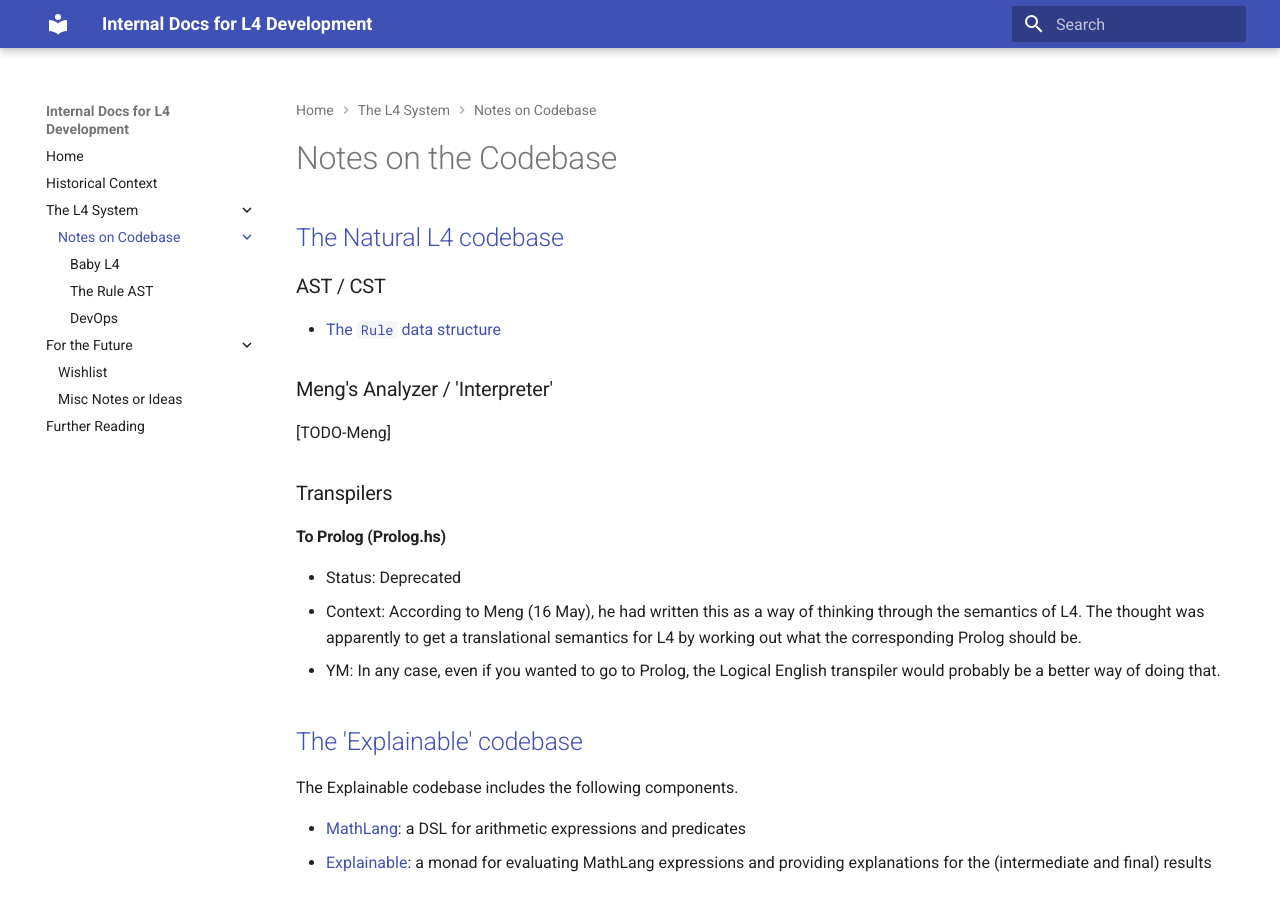
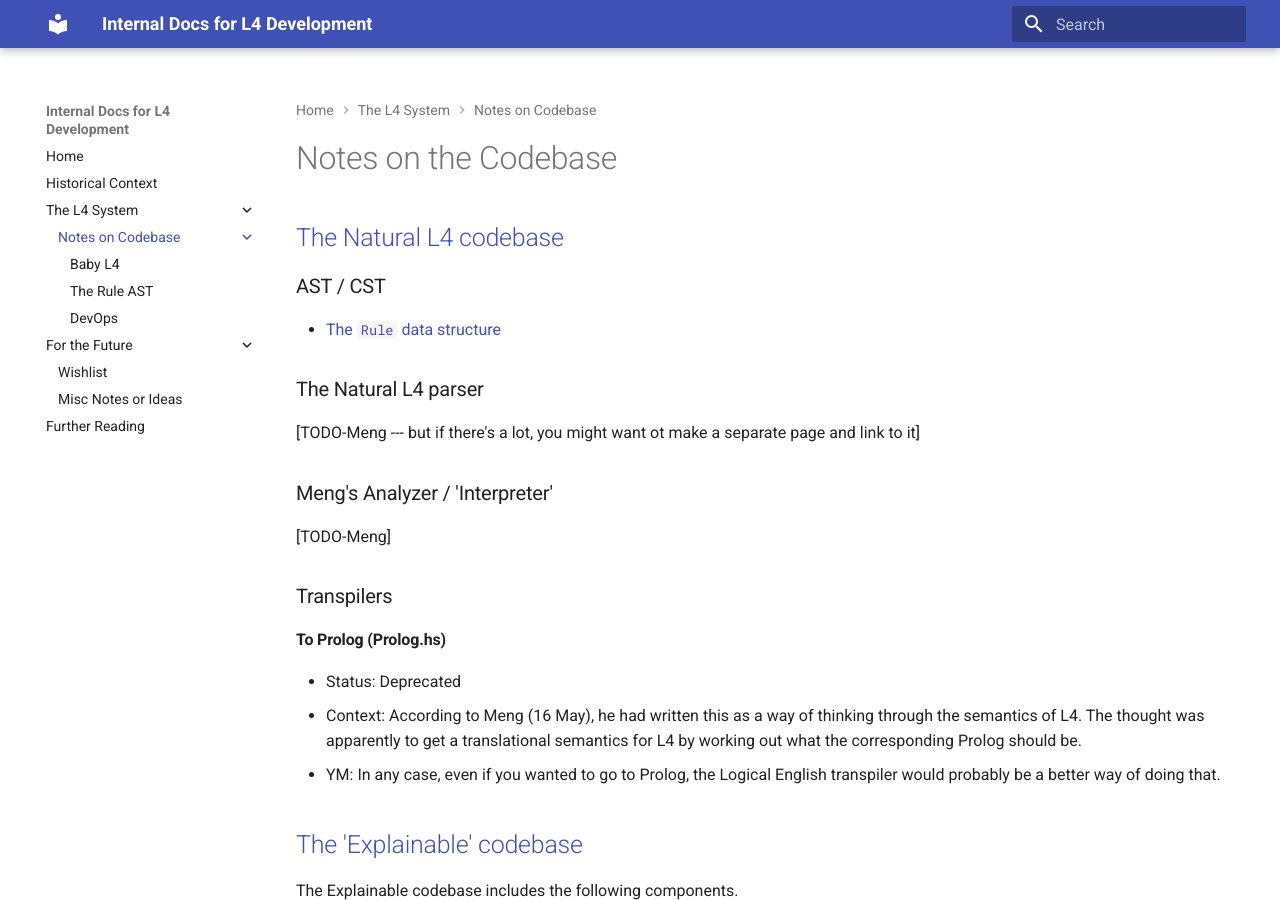
Before and after one commit to smucclaw/internal_docs, an MkDocs documentation site: the page built from docs/current_system/codebase/index.md, in a window 1280 px wide and 900 px high. Built offline with MkDocs 1.6.1 and Material for MkDocs 9.7.7, drawn with Linux system fonts in a browser that asks for light colours.

Commit message:
Add placeholder section for discussion of L4 parser

```diff
--- a/docs/current_system/codebase/index.md
+++ b/docs/current_system/codebase/index.md
@@ -6,6 +6,10 @@
 ### AST / CST
 
 * [The `Rule` data structure](./rule_ast.md)
+
+### The Natural L4 parser
+
+[TODO-Meng --- but if there's a lot, you might want ot make a separate page and link to it]
 
 ### Meng's Analyzer / 'Interpreter'
 
```
